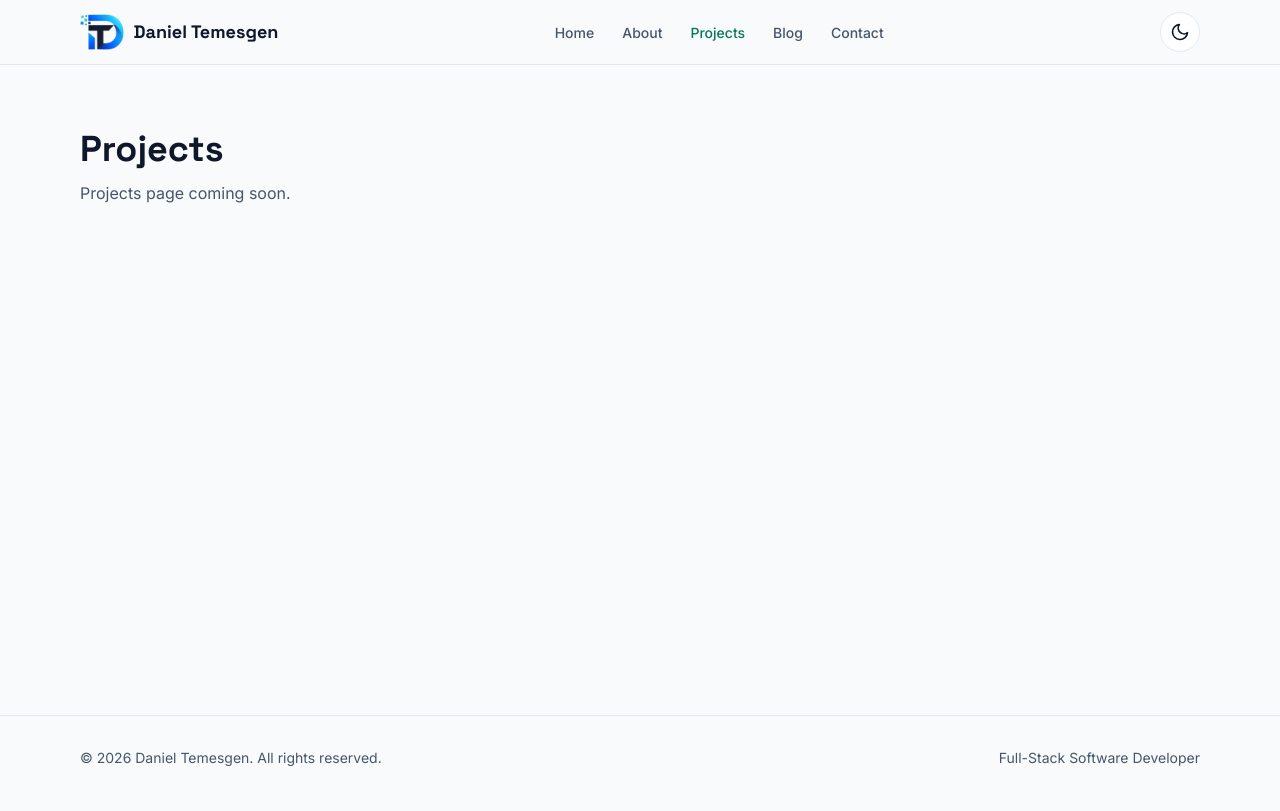
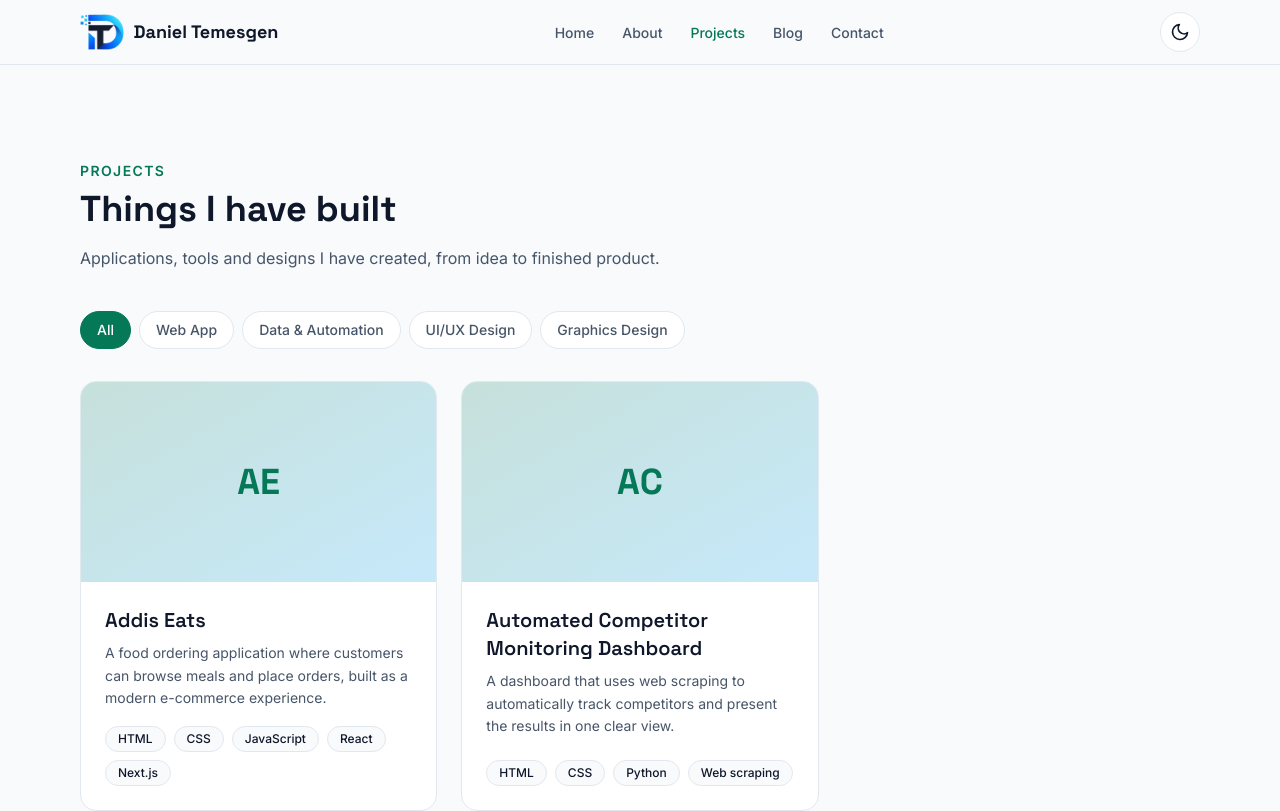
Before and after one commit to dani3430/daniel-portfolio-revised, a React (Vite) app in the folder frontend/: page /projects in a window 1280 px wide. Shown: the top 811 px of the page. Built offline with nearby package versions, Linux system fonts and the light colour scheme.

Commit message:
feat: add Projects page with category filters and shared project data

```diff
--- a/frontend/src/components/FeaturedProjects.jsx
+++ b/frontend/src/components/FeaturedProjects.jsx
@@ -1,32 +1,12 @@
 import { Link } from 'react-router-dom'
 import SectionHeading from './SectionHeading'
 import ProjectCard from './ProjectCard'
-
-// Temporary content: this will come from the admin dashboard later
-const featuredProjects = [
-  {
-    id: 1,
-    title: 'Addis Eats',
-    description:
-      'A food ordering application where customers can browse meals and place orders, built as a modern e-commerce experience.',
-    image: '',
-    tech: ['HTML', 'CSS', 'JavaScript', 'React', 'Next.js'],
-    githubUrl: '',
-    liveUrl: '',
-  },
-  {
-    id: 2,
-    title: 'Automated Competitor Monitoring Dashboard',
-    description:
-      'A dashboard that uses web scraping to automatically track competitors and present the results in one clear view.',
-    image: '',
-    tech: ['HTML', 'CSS', 'Python', 'Web scraping'],
-    githubUrl: '',
-    liveUrl: '',
-  },
-]
+import { projects } from '../data/projects'
 
 export default function FeaturedProjects() {
+  // Only show projects marked as featured
+  const featuredProjects = projects.filter((project) => project.featured)
+
   return (
     <section aria-labelledby="projects-heading" className="border-t border-line">
       <div className="mx-auto max-w-6xl px-4 py-16 md:py-24">
--- /dev/null
+++ b/frontend/src/data/projects.js
@@ -0,0 +1,31 @@
+// The full list of project categories, in the order the filter buttons appear.
+// A category with no projects yet shows a "Coming soon" card.
+export const categories = ['Web App', 'Data & Automation', 'UI/UX Design', 'Graphics Design']
+// Temporary content: this will come from the database (admin dashboard) later.
+// Each project has the same shape the real API will return.
+export const projects = [
+  {
+    id: 1,
+    title: 'Addis Eats',
+    description:
+      'A food ordering application where customers can browse meals and place orders, built as a modern e-commerce experience.',
+    image: '',
+    tech: ['HTML', 'CSS', 'JavaScript', 'React', 'Next.js'],
+    category: 'Web App',
+    featured: true,
+    githubUrl: '',
+    liveUrl: '',
+  },
+  {
+    id: 2,
+    title: 'Automated Competitor Monitoring Dashboard',
+    description:
+      'A dashboard that uses web scraping to automatically track competitors and present the results in one clear view.',
+    image: '',
+    tech: ['HTML', 'CSS', 'Python', 'Web scraping'],
+    category: 'Data & Automation',
+    featured: true,
+    githubUrl: '',
+    liveUrl: '',
+  },
+]
--- a/frontend/src/pages/Projects.jsx
+++ b/frontend/src/pages/Projects.jsx
@@ -1,8 +1,74 @@
+import { useState } from 'react'
+import SectionHeading from '../components/SectionHeading'
+import ProjectCard from '../components/ProjectCard'
+import { projects, categories } from '../data/projects'
+
+// Filter buttons: "All" plus every category, even those with no projects yet
+const filters = ['All', ...categories]
+
 export default function Projects() {
+  const [activeFilter, setActiveFilter] = useState('All')
+
+  const visibleProjects =
+    activeFilter === 'All'
+      ? projects
+      : projects.filter((project) => project.category === activeFilter)
+
   return (
-    <section className="mx-auto max-w-6xl px-4 py-16">
-      <h1 className="font-display text-4xl font-bold text-fg">Projects</h1>
-      <p className="mt-3 text-muted">Projects page coming soon.</p>
+    <section aria-labelledby="projects-title">
+      <div className="mx-auto max-w-6xl px-4 py-16 md:py-24">
+        <SectionHeading
+          id="projects-title"
+          eyebrow="Projects"
+          title="Things I have built"
+          description="Applications, tools and designs I have created, from idea to finished product."
+        />
+
+        {/* Category filter */}
+        <div className="mt-10 flex flex-wrap gap-2" role="group" aria-label="Filter projects by category">
+          {filters.map((filter) => {
+            const isActive = filter === activeFilter
+            return (
+              <button
+                key={filter}
+                type="button"
+                onClick={() => setActiveFilter(filter)}
+                aria-pressed={isActive}
+                className={`rounded-full border px-4 py-2 text-sm font-medium transition-colors focus-visible:outline-2 focus-visible:outline-offset-2 focus-visible:outline-brand ${
+                  isActive
+                    ? 'border-brand bg-brand text-brand-fg'
+                    : 'border-line bg-surface text-muted hover:border-brand hover:text-fg'
+                }`}
+              >
+                {filter}
+              </button>
+            )
+          })}
+        </div>
+
+        {/* Screen readers hear the result count when the filter changes */}
+        <p className="sr-only" aria-live="polite">
+          Showing {visibleProjects.length} {visibleProjects.length === 1 ? 'project' : 'projects'}
+        </p>
+
+        {visibleProjects.length === 0 ? (
+          <div className="mt-8 max-w-md rounded-2xl border border-dashed border-line bg-surface p-8 text-center">
+            <p className="text-xs font-semibold uppercase tracking-widest text-brand">
+              Coming soon
+            </p>
+            <h3 className="mt-3 font-display text-xl font-semibold text-fg">{activeFilter}</h3>
+            <p className="mt-2 text-sm leading-relaxed text-muted">
+              I am working on projects in this area. They will appear here as soon as they are ready.
+            </p>
+          </div>
+        ) : (
+          <div className="mt-8 grid gap-6 md:grid-cols-2 lg:grid-cols-3">
+            {visibleProjects.map((project) => (
+              <ProjectCard key={project.id} project={project} />
+            ))}
+          </div>
+        )}
+      </div>
     </section>
   )
 }
```
